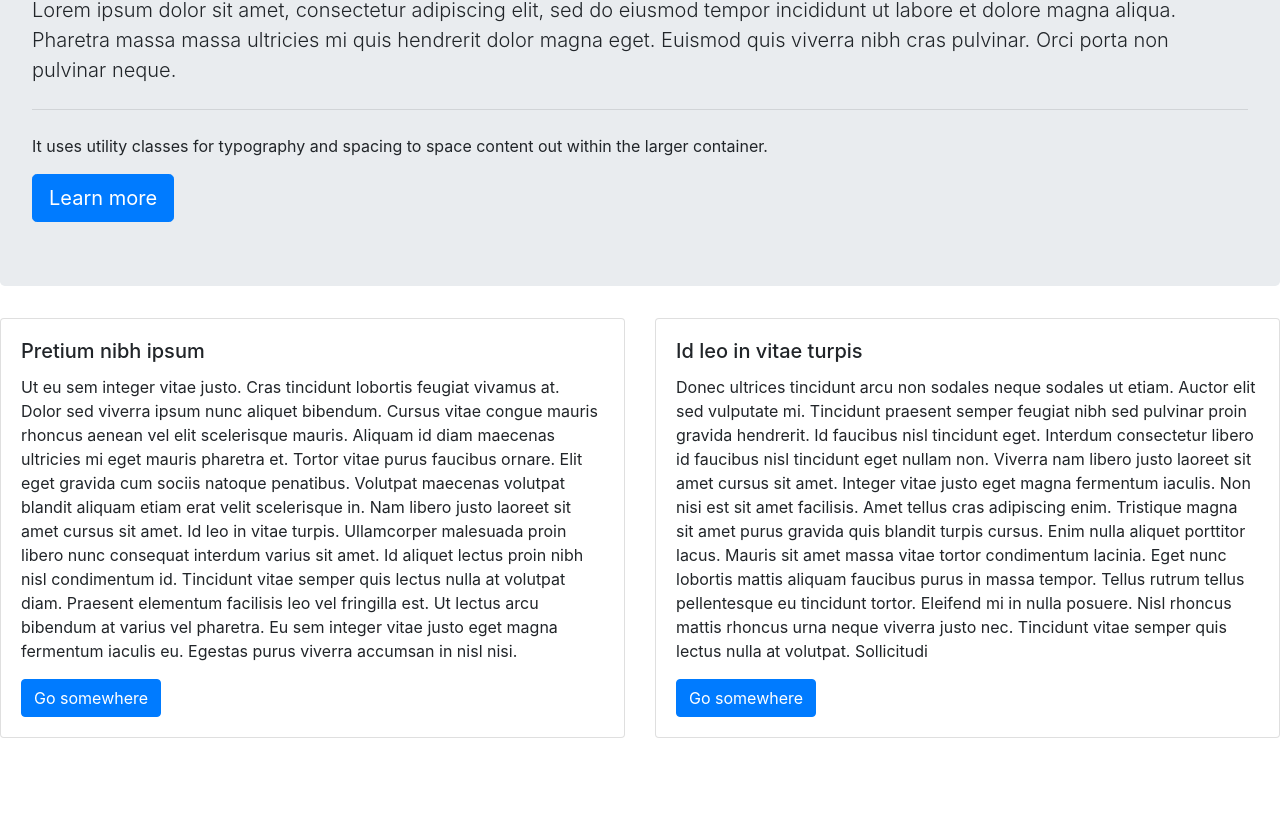
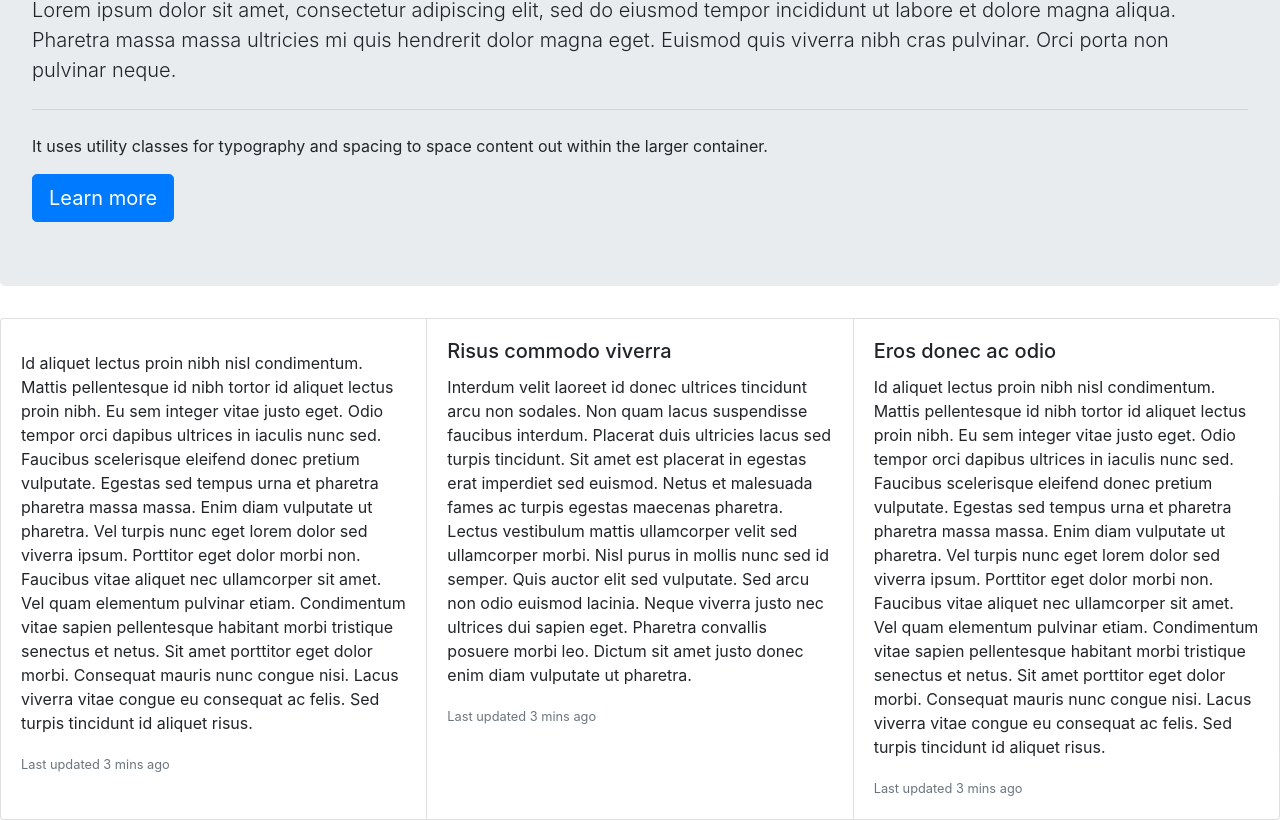
Before and after one commit to Alyskanse/BIMD233, a plain HTML site: page Labs/Lab9/lab9.html in a window 1280 px wide. Shown: the part 266-1086 px from the top of the page. Before the commit the page ends 1004 px from the top, so only its background shows below. Drawn offline with nearby package versions, Linux system fonts and the light colour scheme.

Commit message:
fixed lab 9

```diff
--- a/Labs/Lab9/lab9.html
+++ b/Labs/Lab9/lab9.html
@@ -34,9 +34,9 @@
             <li class="nav-item">
                 <a class="nav-link" href="#">Pricing</a>
         </ul>
-        <form action="http://courses.washington.edu/bimd233/bimd.php"method="post">
+        <form action="http://courses.washington.edu/bimd233/bimd.php" method="post">
             <input type="text" class="form-control" placeholder="Username" aria-label="Username"
-               aria-describedby="basic-addon1">
+                   aria-describedby="basic-addon1">
             <input type="password" class="form-control" placeholder="Password" id="exampleInputPassword1">
             <input type="submit">
         </form>
@@ -53,7 +53,7 @@
     <a class="btn btn-primary btn-lg" href="#" role="button">Learn more</a>
 </div>
 
-<div class="row">
+<!--<div class="row">
     <div class="col-sm-6">
         <div class="card">
             <div class="card-body">
@@ -92,6 +92,58 @@
         </div>
     </div>
 </div>
+-->
+
+<div class="card-group">
+    <div class="card">
+        <div class="card-body">
+            <h5 class="card-title" Sed vulputate odio></h5>
+            <p class="card-text">
+                Id aliquet lectus proin nibh nisl condimentum. Mattis pellentesque id nibh tortor id aliquet lectus
+                proin nibh. Eu sem integer vitae justo eget. Odio tempor orci dapibus ultrices in iaculis nunc sed.
+                Faucibus scelerisque eleifend donec pretium vulputate. Egestas sed tempus urna et pharetra pharetra
+                massa massa. Enim diam vulputate ut pharetra. Vel turpis nunc eget lorem dolor sed viverra ipsum.
+                Porttitor eget dolor morbi non. Faucibus vitae aliquet nec ullamcorper sit amet. Vel quam elementum
+                pulvinar etiam. Condimentum vitae sapien pellentesque habitant morbi tristique senectus et netus. Sit
+                amet porttitor eget dolor morbi. Consequat mauris nunc congue nisi. Lacus viverra vitae congue eu
+                consequat ac felis. Sed turpis tincidunt id aliquet risus.</p>
+            <p class="card-text">
+                <small class="text-muted">Last updated 3 mins ago</small>
+            </p>
+        </div>
+    </div>
+    <div class="card">
+        <div class="card-body">
+            <h5 class="card-title">Risus commodo viverra </h5>
+            <p class="card-text">Interdum velit laoreet id donec ultrices tincidunt arcu non sodales. Non quam lacus
+                suspendisse faucibus interdum. Placerat duis ultricies lacus sed turpis tincidunt. Sit amet est placerat
+                in egestas erat imperdiet sed euismod. Netus et malesuada fames ac turpis egestas maecenas pharetra.
+                Lectus vestibulum mattis ullamcorper velit sed ullamcorper morbi. Nisl purus in mollis nunc sed id
+                semper. Quis auctor elit sed vulputate. Sed arcu non odio euismod lacinia. Neque viverra justo nec
+                ultrices dui sapien eget. Pharetra convallis posuere morbi leo. Dictum sit amet justo donec enim diam
+                vulputate ut pharetra.</p>
+            <p class="card-text">
+                <small class="text-muted">Last updated 3 mins ago</small>
+            </p>
+        </div>
+    </div>
+    <div class="card">
+        <div class="card-body">
+            <h5 class="card-title">Eros donec ac odio</h5>
+            <p class="card-text">Id aliquet lectus proin nibh nisl condimentum. Mattis pellentesque id nibh tortor id
+                aliquet lectus proin nibh. Eu sem integer vitae justo eget. Odio tempor orci dapibus ultrices in iaculis
+                nunc sed. Faucibus scelerisque eleifend donec pretium vulputate. Egestas sed tempus urna et pharetra
+                pharetra massa massa. Enim diam vulputate ut pharetra. Vel turpis nunc eget lorem dolor sed viverra
+                ipsum. Porttitor eget dolor morbi non. Faucibus vitae aliquet nec ullamcorper sit amet. Vel quam
+                elementum pulvinar etiam. Condimentum vitae sapien pellentesque habitant morbi tristique senectus et
+                netus. Sit amet porttitor eget dolor morbi. Consequat mauris nunc congue nisi. Lacus viverra vitae
+                congue eu consequat ac felis. Sed turpis tincidunt id aliquet risus.</p>
+            <p class="card-text">
+                <small class="text-muted">Last updated 3 mins ago</small>
+            </p>
+        </div>
+    </div>
+</div>
 
 <!-- Optional JavaScript -->
 <!-- jQuery first, then Popper.js, then Bootstrap JS -->
```
